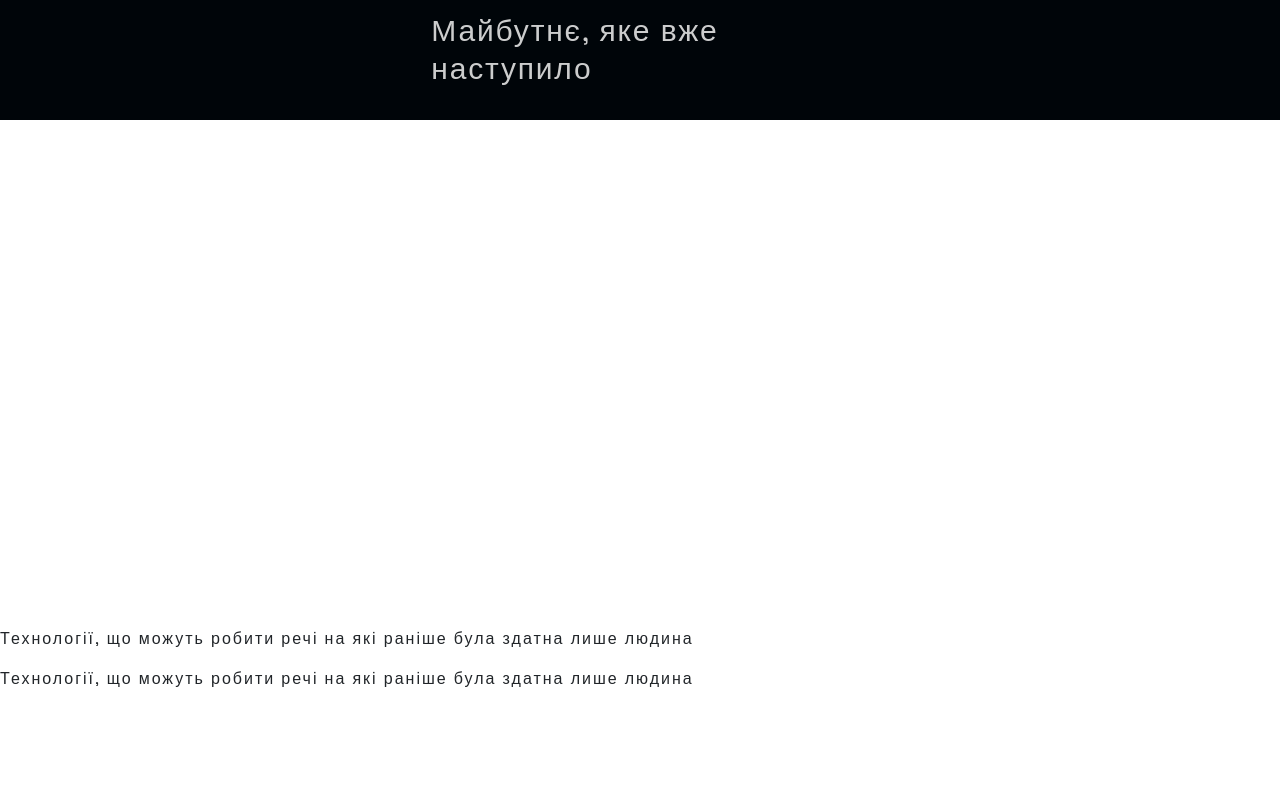
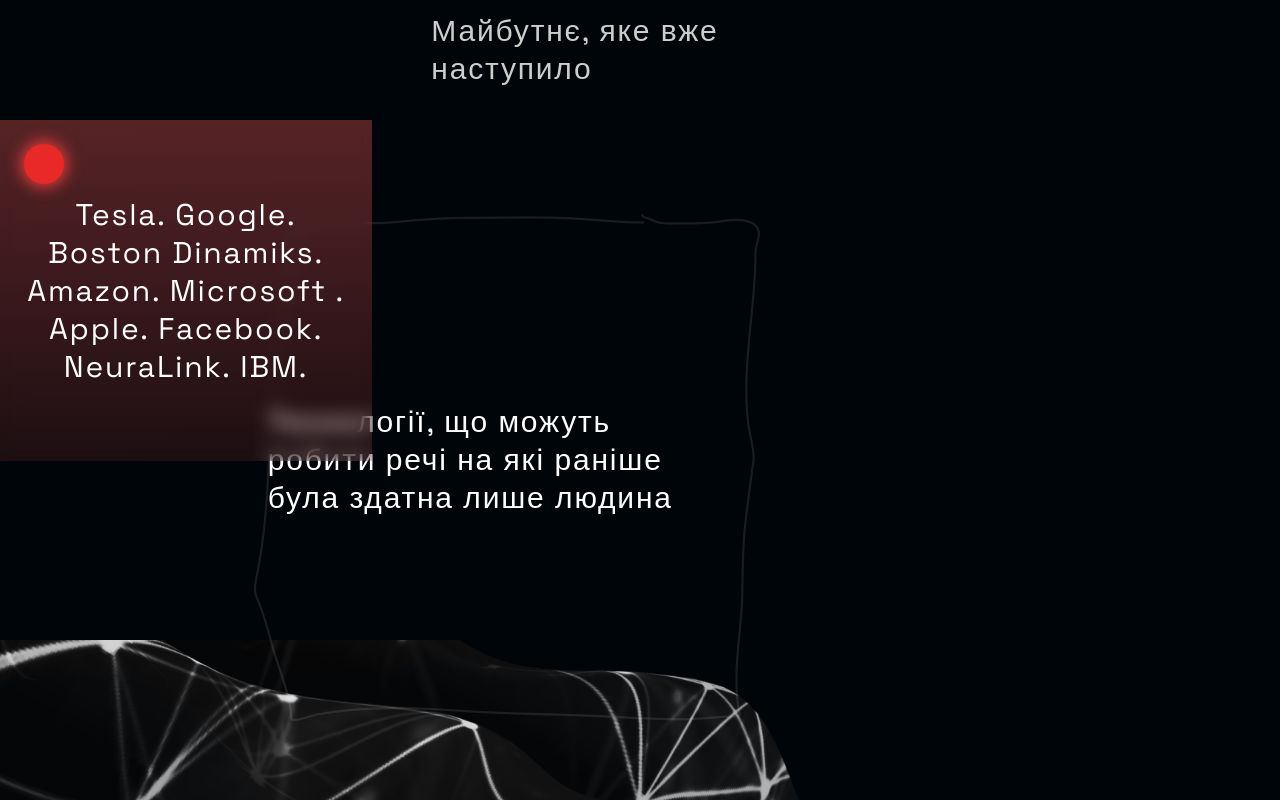
Before and after one commit to IvanRozb/lviv.ai, a plain HTML site: page index.html in a window 1280 px wide. Shown: the part 960-1760 px from the top of the page. Before the commit the page ends 1667 px from the top, so only its background shows below. Drawn offline with nearby package versions, Linux system fonts and the light colour scheme.

Commit message:
added technology section

```diff
--- a/index.html
+++ b/index.html
@@ -5,7 +5,7 @@
     <meta name="viewport"
           content="width=device-width, user-scalable=no, initial-scale=1.0, maximum-scale=1.0, minimum-scale=1.0">
     <meta http-equiv="X-UA-Compatible" content="ie=edge">
-    <title>Document</title>
+    <title>lviv.ai</title>
     <link rel="stylesheet" href="stylesheet/style.css">
     <link rel="preconnect" href="https://fonts.googleapis.com">
     <link rel="preconnect" href="https://fonts.gstatic.com" crossorigin>
@@ -47,10 +47,18 @@
         </div>
     </div>
     <div class="technology">
-        <div class="technology_content">
-            <img src="img/tech_border.png" alt="border">
-            <p class="technology_label">Технології, що можуть робити речі на які раніше була здатна лише людина</p>
-            <p class="technology_label">Технології, що можуть робити речі на які раніше була здатна лише людина</p>
+        <div class="technology_inner">
+            <div class="technology_content">
+                <img src="img/tech_border.png" alt="border">
+                <p class="technology_label">Технології, що можуть робити речі на які раніше була здатна лише людина</p>
+            </div>
+            <div class="technology_companies">
+                <div class="technology_companies_circle"></div>
+                <div class="technology_companies_container">
+                    <p>Tesla. Google. Boston Dinamiks. Amazon. Microsoft . Apple. Facebook. NeuraLink. IBM.</p>
+                </div>
+            </div>
+            <img src="img/bubbles.png" alt="tech_bubble" class="technology_bubble">
         </div>
     </div>
 </body>
--- a/stylesheet/style.css
+++ b/stylesheet/style.css
@@ -1,5 +1,6 @@
 body{
     font-family: 'Space Grotesk', sans-serif !important;
+    background-color: #000509 !important;
     letter-spacing: 2px;
 }
 /* header */
@@ -93,7 +94,7 @@
 
     mix-blend-mode: normal;
     border: 1px solid #000000;
-    text-shadow: 0px 4px 4px rgba(0, 0, 0, 0.25);
+    text-shadow: 0 4px 4px rgba(0, 0, 0, 0.25);
 }
 
 .intro_title-first_letter{
@@ -119,3 +120,82 @@
 
     mix-blend-mode: normal;
 }
+
+/* technology */
+.technology{
+}
+.technology_inner{
+    position: relative;
+    padding-top: 520px;
+}
+.technology_content{
+    position: absolute;
+    top: 8.9%;
+    left: 19.74%;
+
+    width: 100%;
+    max-width: 504px;
+    height: 504px;
+
+    display: flex;
+    align-items: center;
+}
+
+.technology_label{
+    width: 462px;
+    padding-left: 15px;
+
+    position: absolute;
+    left: 0;
+    font-size: 30px;
+    line-height: 38px;
+    letter-spacing: 0.06em;
+
+    color: #FFFFFF;
+}
+
+.technology_companies{
+    display: flex;
+    justify-content: center;
+    align-items: center;
+
+    position: absolute;
+    top: 0;
+    left: 0;
+
+    width: 372px;
+    height: 341px;
+
+    background: linear-gradient(179.45deg, rgba(249, 93, 93, 0.5) -64.02%, rgba(196, 196, 196, 0) 147.26%);
+    backdrop-filter: blur(9px);
+
+    /*transform: rotate(-125deg);*/
+}
+.technology_companies_circle{
+    position: absolute;
+    top: 24px;
+    left: 24px;
+    width: 40px;
+    height: 40px;
+    background-color: #E92828;
+    box-shadow: 0 0 15px 3px #E73D3D;
+    border-radius: 50%;
+}
+.technology_companies_container{
+    width: 327px;
+    height: 190px;
+}
+.technology_companies p{
+    font-size: 30px;
+    line-height: 38px;
+    text-align: center;
+    letter-spacing: 0.06em;
+    color: #FFFFFF;
+
+    /*transform: rotate(180deg);*/
+}
+.technology_bubble{
+    display: block;
+    width: 100%;
+    max-width: 1735px;
+}
```
Also changed, not shown: img/bubbles.png (renamed from img/Bubles.png).
